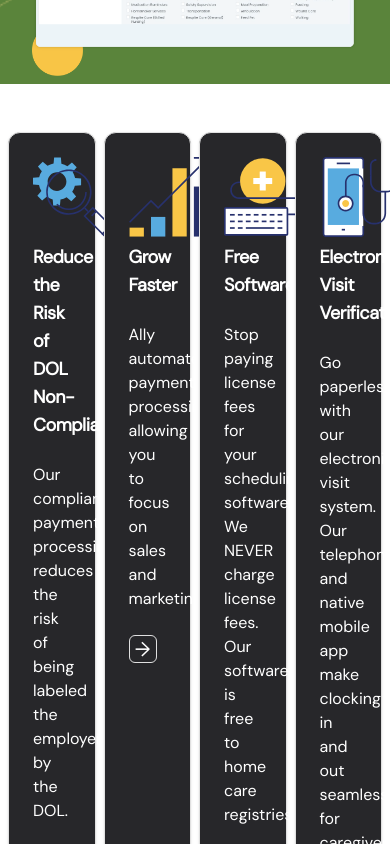
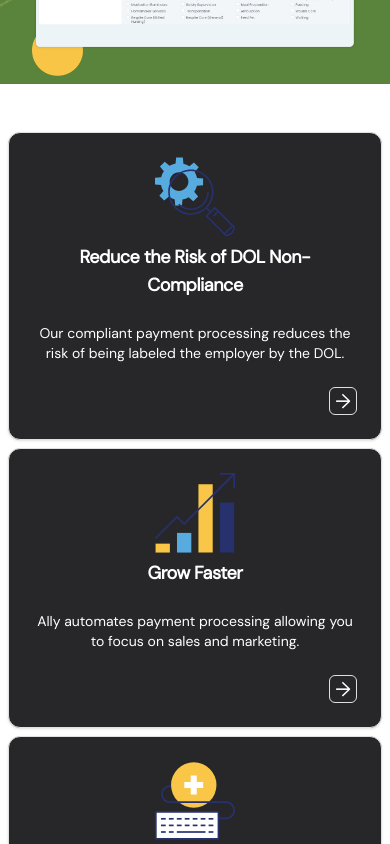
Before and after one commit to Hamza-pi/archi-softcare, a React (Vite) app: page /who-we-help in a window 390 px wide. Shown: the part 800-1644 px from the top of the page. Built offline with nearby package versions, Linux system fonts and the light colour scheme.

Commit message:
Make icon cards responsive

```diff
--- a/src/components/shared/IconCard.tsx
+++ b/src/components/shared/IconCard.tsx
@@ -18,12 +18,12 @@ const IconCard: React.FC<{
         <div className="w-20 mx-auto">
           <img src={icon} alt={title} />
         </div>
-        <CardTitle className="font-bold text-lg">{title}</CardTitle>
+        <CardTitle className="font-bold text-lg text-center">{title}</CardTitle>
       </CardHeader>
       <CardContent>
-        <p>{description}</p>
+        <p className="text-sm text-center">{description}</p>
       </CardContent>
-      <CardFooter>
+      <CardFooter className="flex items-center justify-end md:justify-center">
         <Button variant="outline" size={"icon"} className="text-xl">
           &rarr;
         </Button>
--- a/src/pages/WhoHelp/components/Specification.tsx
+++ b/src/pages/WhoHelp/components/Specification.tsx
@@ -6,7 +6,7 @@ import evv from "@/assets/image/EVV-1.svg";
 
 const Specification = () => {
   return (
-    <section className="grid grid-cols-4 gap-2 px-2 md:px-6 lg:px-12">
+    <section className="grid sm:grid-cols-2 md:grid-cols-4 gap-2 px-2 md:px-6 lg:px-12">
       <IconCard
         icon={dol}
         title="Reduce the Risk of DOL Non-Compliance"
```
